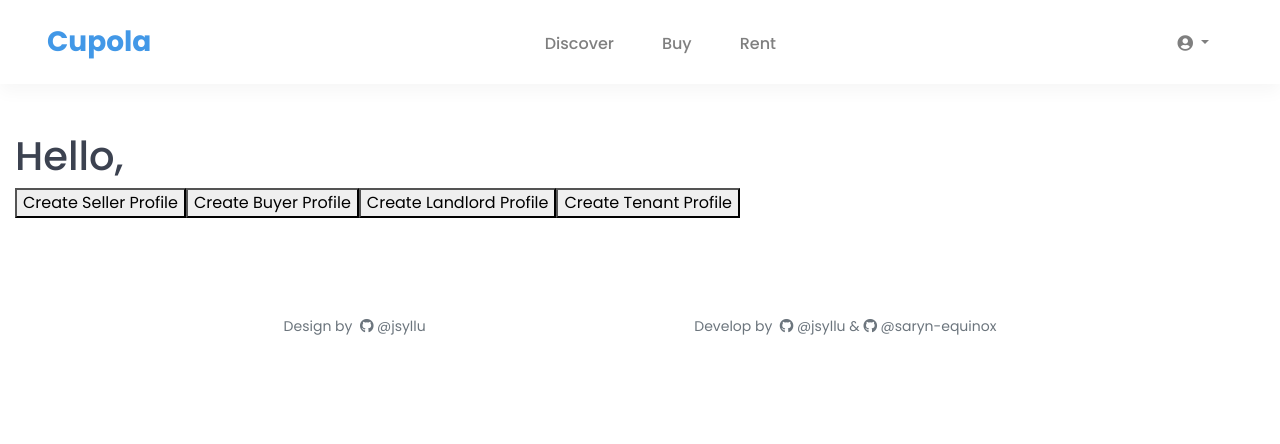
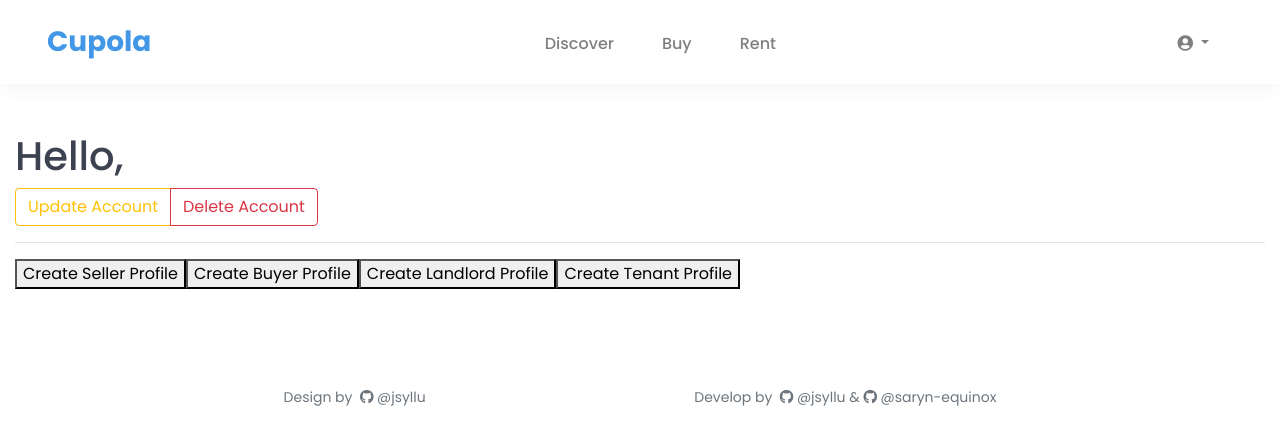
Before and after one commit to jsyllu/cupola-client-react, a React (Create React App) app: page /profile in a window 1280 px wide. Shown: the top 444 px of the page. Built offline with nearby package versions, Linux system fonts and the light colour scheme; no server answers; sample sign-in values are in the browser's storage.

Commit message:
create user

```diff
--- a/src/components/actions/user-actions.js
+++ b/src/components/actions/user-actions.js
@@ -32,6 +32,7 @@ export const registerUser = (dispatch, user) => {
                     user
                 })
                 saveLogInSession(user)
+                console.log('registered & logged in')
             } else {
                 console.log('Failed to register a new user')
             }
@@ -59,13 +60,13 @@ export const updateUser = (dispatch, uid, user) => {
 export const logInUser = (dispatch, credential) => {
     userService.logInUser(credential)
         .then((user) => {
-            console.log(user)
             if (user !== undefined) {
                 dispatch({
                     type: LOG_IN_USER,
                     user
                 })
                 saveLogInSession(user)
+                console.log('logged in')
             } else {
                 console.log('Invalid user object received')
             }
--- a/src/components/authentication/register.js
+++ b/src/components/authentication/register.js
@@ -22,16 +22,17 @@ const Register = (
     }, [])
 
     useEffect(() => {
-        console.log(currUser)
         if (currUser._id !== undefined) {
             // registered and logged in successfully, redirect to profile page
             history.push('/profile')
         }
     }, [currUser])
 
+    useEffect(() => {
+        setUser({...user, [profile]: {}})
+    }, [profile])
+
     const submitRegisterRequest = () => {
-        setUser({...user, [profile]: {}})
-        console.log(user)
         registerUser(user)
     }
 
@@ -150,19 +151,6 @@ const Register = (
                             </option>
                         </select>
                     </div>
-                    {/*<div className="form-group">*/}
-                    {/*    <label className="checkbox-inline">*/}
-                    {/*        <input type="checkbox" required />*/}
-                    {/*        &nbsp;I accept the&nbsp;*/}
-                    {/*        <a href="/">*/}
-                    {/*            Term of Use*/}
-                    {/*        </a>*/}
-                    {/*        &nbsp;&&nbsp;*/}
-                    {/*        <a href="/">*/}
-                    {/*            Privacy Policy*/}
-                    {/*        </a>*/}
-                    {/*    </label>*/}
-                    {/*</div>*/}
                     <div className="form-group">
                         <button className="btn btn-primary btn-block"
                                 type='submit'
--- a/src/components/profile/user-profile.js
+++ b/src/components/profile/user-profile.js
@@ -1,6 +1,6 @@
 import React, {useEffect, useState} from "react"
 import {Helmet} from "react-helmet"
-import {useHistory} from "react-router-dom"
+import {Link, useHistory} from "react-router-dom"
 import SellerProfile from "./seller-profile"
 import BuyerProfile from "./buyer-profile"
 import LandlordProfile from "./landlord-profile"
@@ -12,7 +12,8 @@ const UserProfile = (
     {
         currUser = {},
         findUserById,
-        updateUser
+        updateUser,
+        deleteUser
     }) => {
 
     const SELLER_PROFILE = "sellerProfile"
@@ -107,6 +108,17 @@ const UserProfile = (
 
             <div className="user-profile container">
                 <h1>Hello, {currUser.firstName}</h1>
+                <div className="btn-group">
+                    <Link className="btn btn-outline-warning"
+                          to="/profile/update">
+                        Update Account
+                    </Link>
+                    <button className="btn btn-outline-danger"
+                            onClick={() => deleteUser(currUser._id)}>
+                        Delete Account
+                    </button>
+                </div>
+                <hr />
                 <div className="user-profile-tab-list">
                     <button className="user-profile-tab"
                             onClick={() => handleTabClick(SELLER_PROFILE)}>
@@ -142,7 +154,8 @@ const stpm = (state) => ({
 
 const dtpm = (dispatch) => ({
     findUserById: (uid) => userActions.findUserById(dispatch, uid),
-    updateUser: (uid, user) => userActions.updateUser(dispatch, uid, user)
+    updateUser: (uid, user) => userActions.updateUser(dispatch, uid, user),
+    deleteUser: (uid) => userActions.deleteUser(dispatch, uid)
 })
 
 export default connect
```
